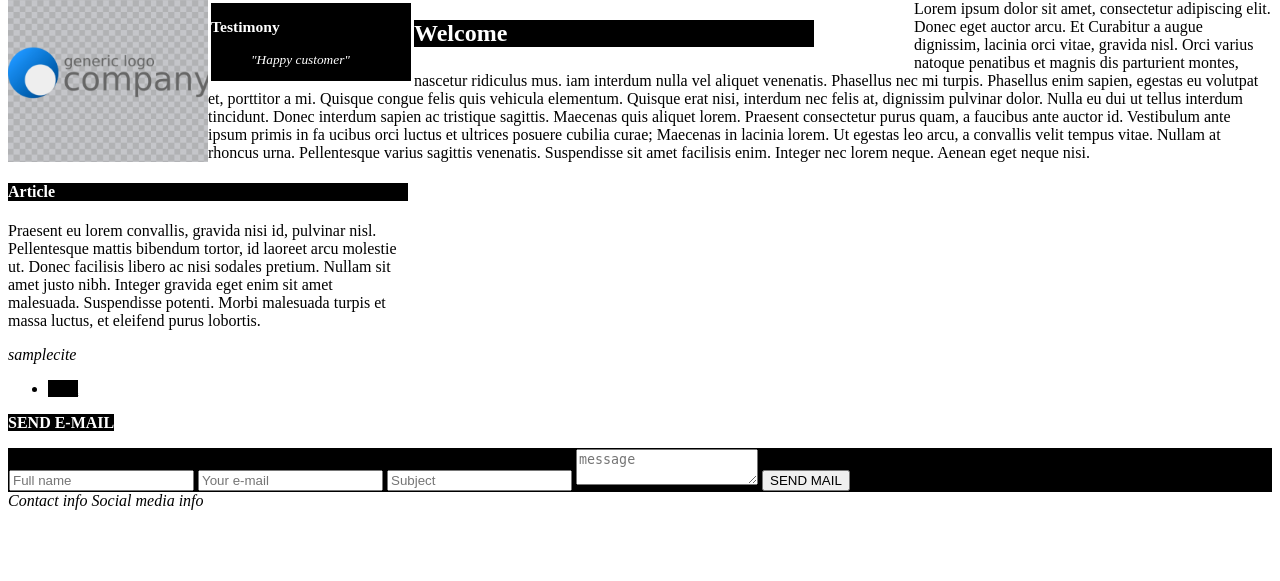
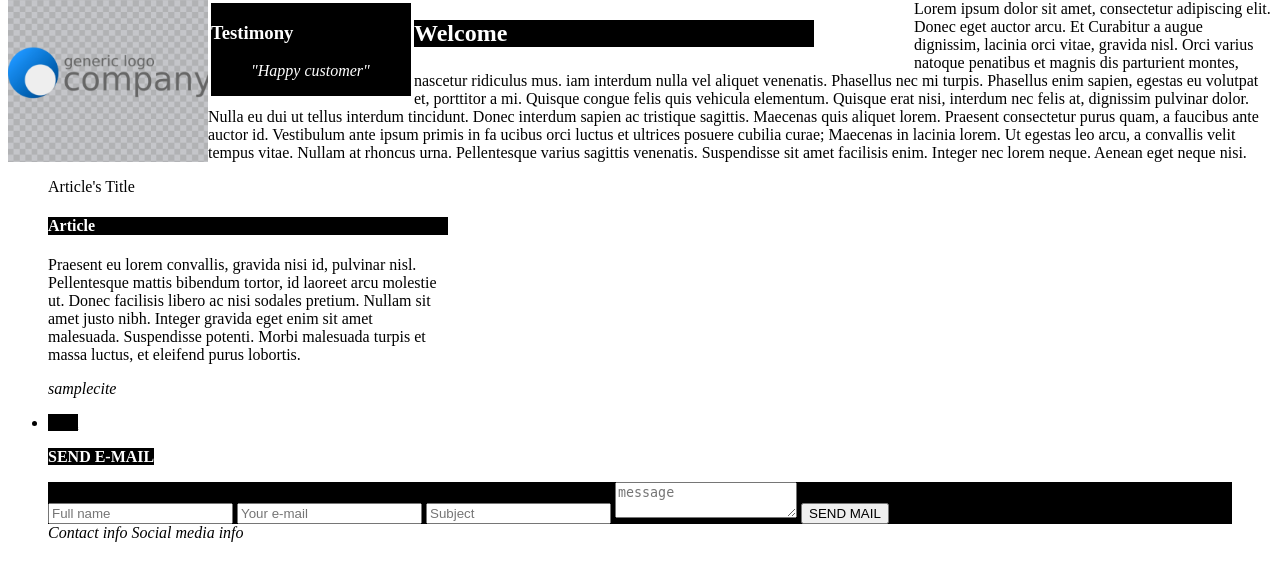
Before and after one commit to Mos-Def/sample-webpage, a PHP site: page / in a window 1280 px wide. Shown: the part 148-729 px from the top of the page. Run offline with PHP 8.4, Linux system fonts and the light colour scheme.

Commit message:
Update index.php

```diff
--- a/index.php
+++ b/index.php
@@ -10,10 +10,10 @@
     <body>
       <header>
       <div class="header">
-      <large><h1>Header</h1></large>
+      <h1>Header</h1>
       </div>
         <nav>
-         <div style="border :1px solid white;"  class="topnav">
+         <div style="border :1px solid white;"  class="topnav" />
 	      <a href="#" class="navlink">Home</a>
           <a href="#" class="navlink">About us</a>
           <a href="#" class="navlink">Contact</a>
@@ -23,12 +23,10 @@
        </header>
          <div class ="aside">
          <aside>
-           <small>
              <h3>Testimony</h3>
                <blockquote>
                  <em>"Happy customer"</em>
                </blockquote>
-            </small>
          </aside>
          </div>
            <main>
@@ -46,6 +44,8 @@
                  Maecenas in lacinia lorem. Ut egestas leo arcu, a convallis velit tempus vitae. Nullam at rhoncus urna.
                Pellentesque varius sagittis venenatis. Suspendisse sit amet facilisis enim. Integer nec lorem neque. Aenean eget neque nisi.
               </section>
+		<figure>
+	          <figcaption>Article's Title</figcaption>
                   <article>
                   <h4>Article</h4>
                     <p>Praesent eu lorem convallis, gravida nisi id, pulvinar nisl. Pellentesque mattis bibendum tortor, id laoreet arcu molestie ut.
@@ -53,13 +53,15 @@
                    Suspendisse potenti. Morbi malesuada turpis et massa luctus, et eleifend purus lobortis.</p>
                   </article>
                     <cite>samplecite</cite>
+	       </figure>
            </main>
              <ul>
                <li><a href="yourpagehere.com">Link</a></li>
             </ul>
              <footer>
+               <figure>
                <p><b>SEND E-MAIL</b></p>
-               <div class="contactform" style="border :1px solid black;">
+               <div class="contactform" style="border :1px black;">
                  <form class="contact-form" action="php/contactform.php" method="post">
                    <input type="text" name="name" placeholder="Full name">
                    <input type="text" name="mail" placeholder="Your e-mail">
@@ -68,6 +70,8 @@
                    <button type="submit" name="submit">SEND MAIL</button>
                  </form>
               </div>
+              <div style="border :1px black;">
+
                       <script>
 		      <?php
 
@@ -87,11 +91,10 @@ if (isset($_POST['submit'])) {
                      ?>
 		     </script>
 
-                <div style="border :1px solid-black;">
  <address>Contact info
                  Social media info</address>
              </div>
+	        </figure>
               </footer>
     </body>
-
 </html>
```
Lines whose indentation alone changed are shown as unchanged.
